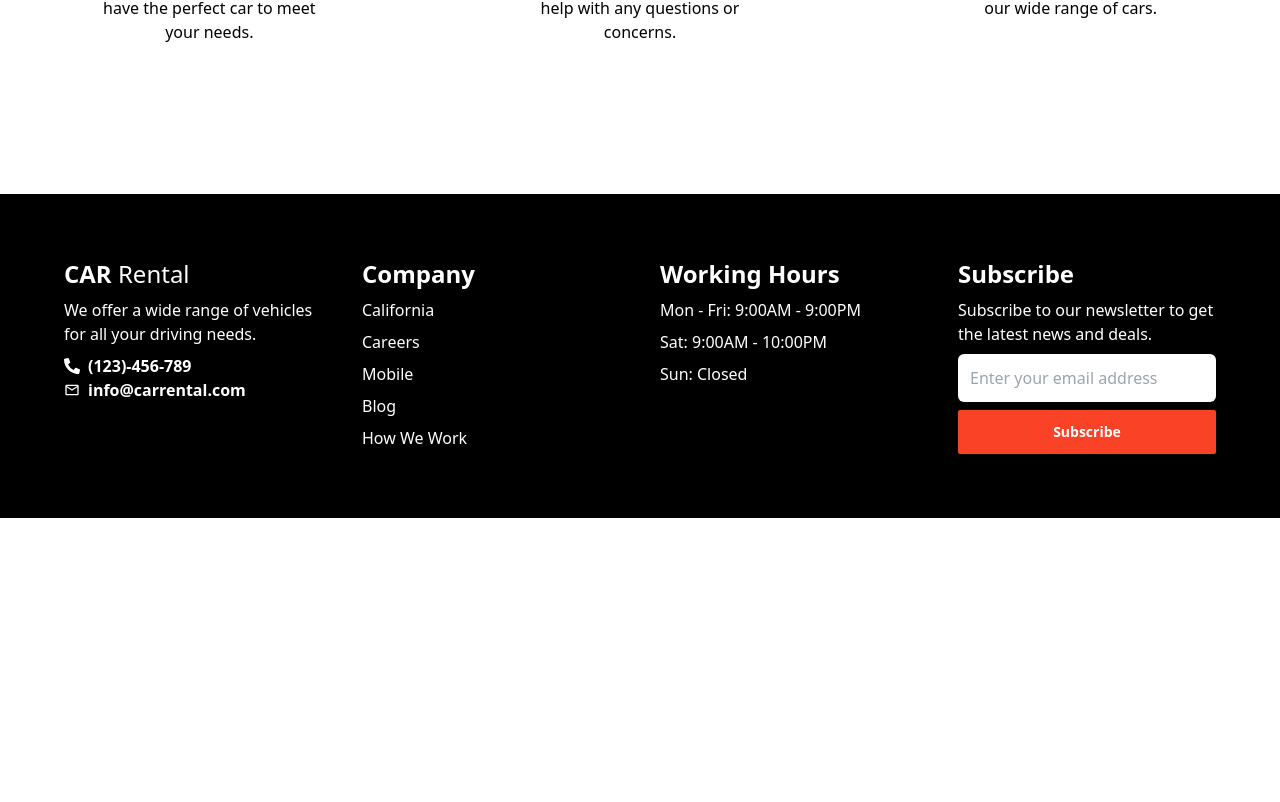
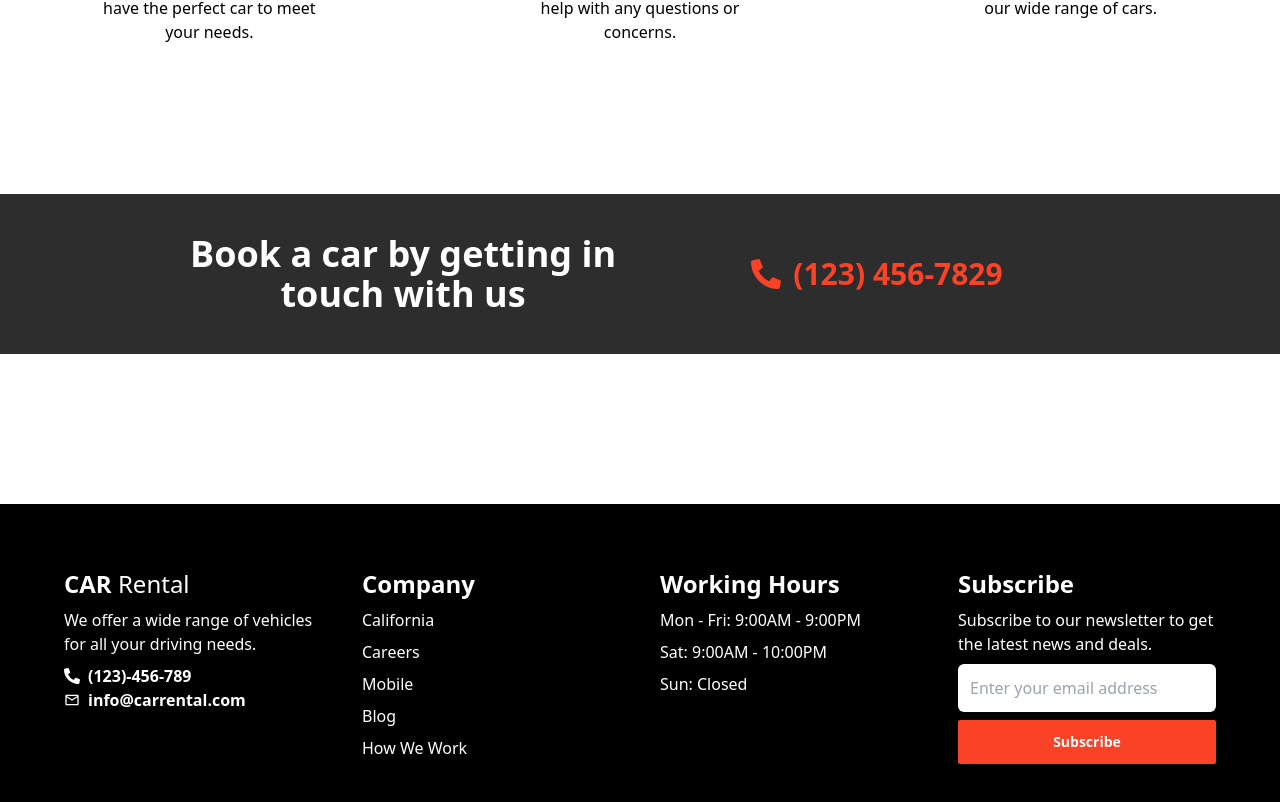
Before and after one commit to joseph-lang7/Car-Rental, a React (Vite) app: page /about in a window 1280 px wide. Shown: the part 1918-2720 px from the top of the page. Before the commit the page ends 2436 px from the top, so only its background shows below. Built offline with nearby package versions, Linux system fonts and the light colour scheme.

Commit message:
Create contact component

```diff
--- /dev/null
+++ b/src/components/Contact.jsx
@@ -0,0 +1,19 @@
+import { FaPhoneAlt } from "react-icons/fa";
+
+const Contact = () => {
+  return (
+    <div className="max-w-screen h-auto p-10 bg-[#2D2D2D] flex justify-center ">
+      <div className="flex flex-col gap-2 md:flex-row max-w-[1500px]">
+        <h2 className="flex-1 text-white text-4xl text-center font-bold">
+          Book a car by getting in touch with us
+        </h2>
+        <h3 className="flex-1 text-[#FA4226] flex items-center gap-3 font-bold text-3xl justify-center">
+          <FaPhoneAlt size={30} />
+          (123) 456-7829
+        </h3>
+      </div>
+    </div>
+  );
+};
+
+export default Contact;
--- a/src/pages/AboutPage.jsx
+++ b/src/pages/AboutPage.jsx
@@ -1,12 +1,14 @@
 import AboutCompany from "../components/AboutCompany";
 import Hero2 from "../components/Hero2";
 import RentingProcess from "../components/RentingProcess";
+import Contact from "../components/Contact";
 const AboutPage = () => {
   return (
     <div className="flex flex-col gap-[150px]">
       <Hero2 title="About" />
       <AboutCompany />
       <RentingProcess />
+      <Contact />
     </div>
   );
 };
```
